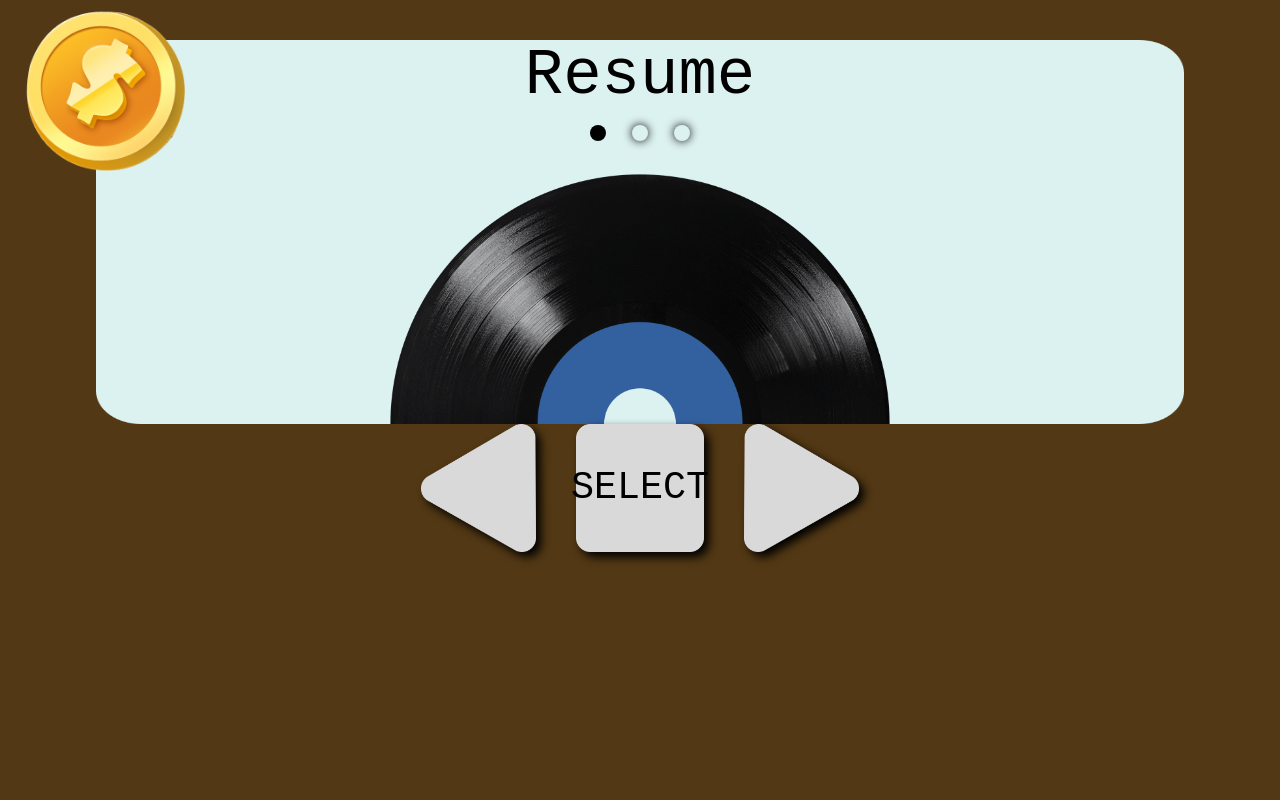
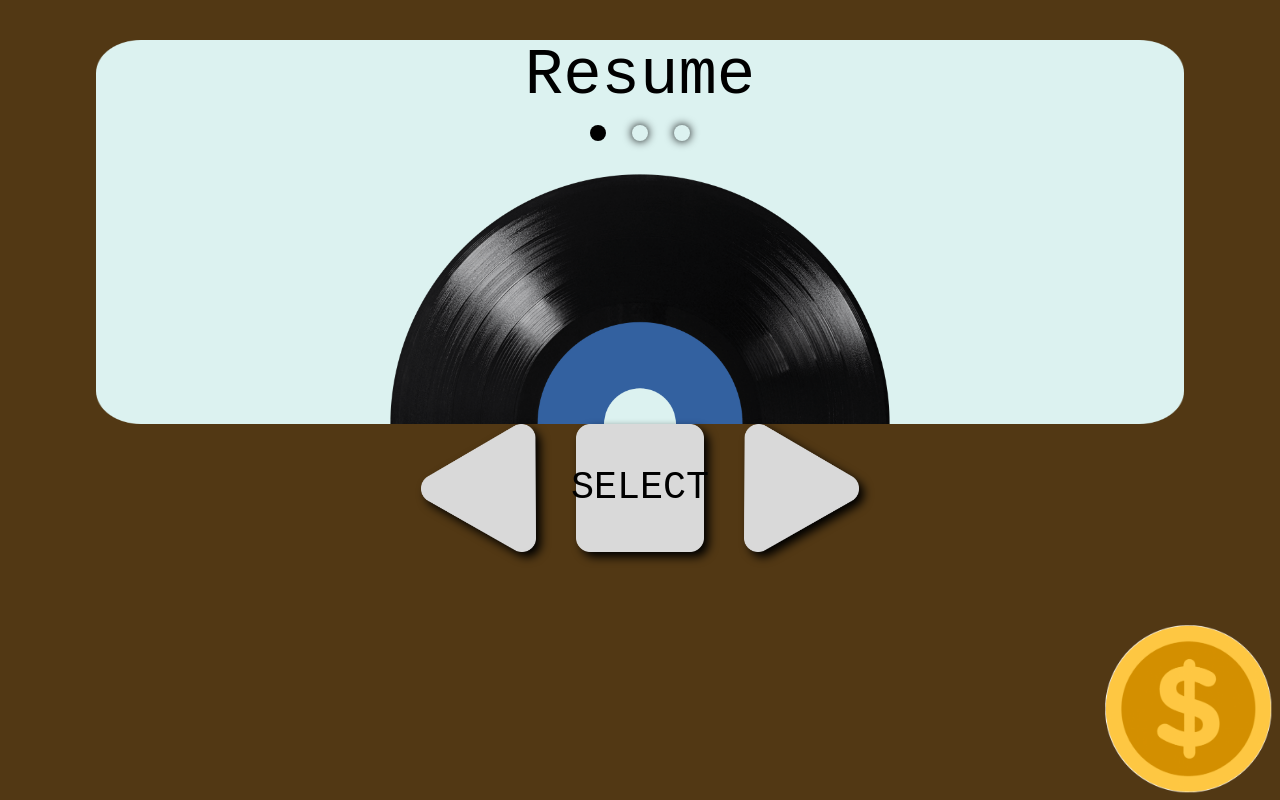
Before and after one commit to npratt06/portfolio-site, a React (Create React App) app: page /#/ in a window 1280 px wide. Built offline with nearby package versions, Linux system fonts and the light colour scheme.

Commit message:
coin updates

```diff
--- a/src/components/Navigation/Navigation.tsx
+++ b/src/components/Navigation/Navigation.tsx
@@ -93,10 +93,10 @@ export default class Navigation extends Component<
     render() {
         return (
             <div style={outerWrapper}>
-                <div style={{position: 'absolute', zIndex: '99', top: 0, left: 0}}>
+                <div style={{position: 'absolute', zIndex: '99', top: '100vh', left: '100vw', transform: 'translate(-105%, -105%)'}}>
                     {/* nodeRef is used for a workaround to avoid findDOMNode warning when using react-draggable*/}
                     <Draggable nodeRef={this.nodeRef}>
-                        <div ref={this.nodeRef} style={{width: '200px', height: '200px'}}><img style={{width: 'auto', height: 'inherit', pointerEvents: 'none'}} src={coin} /></div>
+                        <div ref={this.nodeRef} style={{width: '13vw', height: '13vw'}}><img style={{width: 'inherit', height: 'auto', pointerEvents: 'none'}} src={coin} /></div>
                     </Draggable>
                 </div>
                 <div style={rowElement}>
```
Also changed, not shown: src/img/coin.png.
